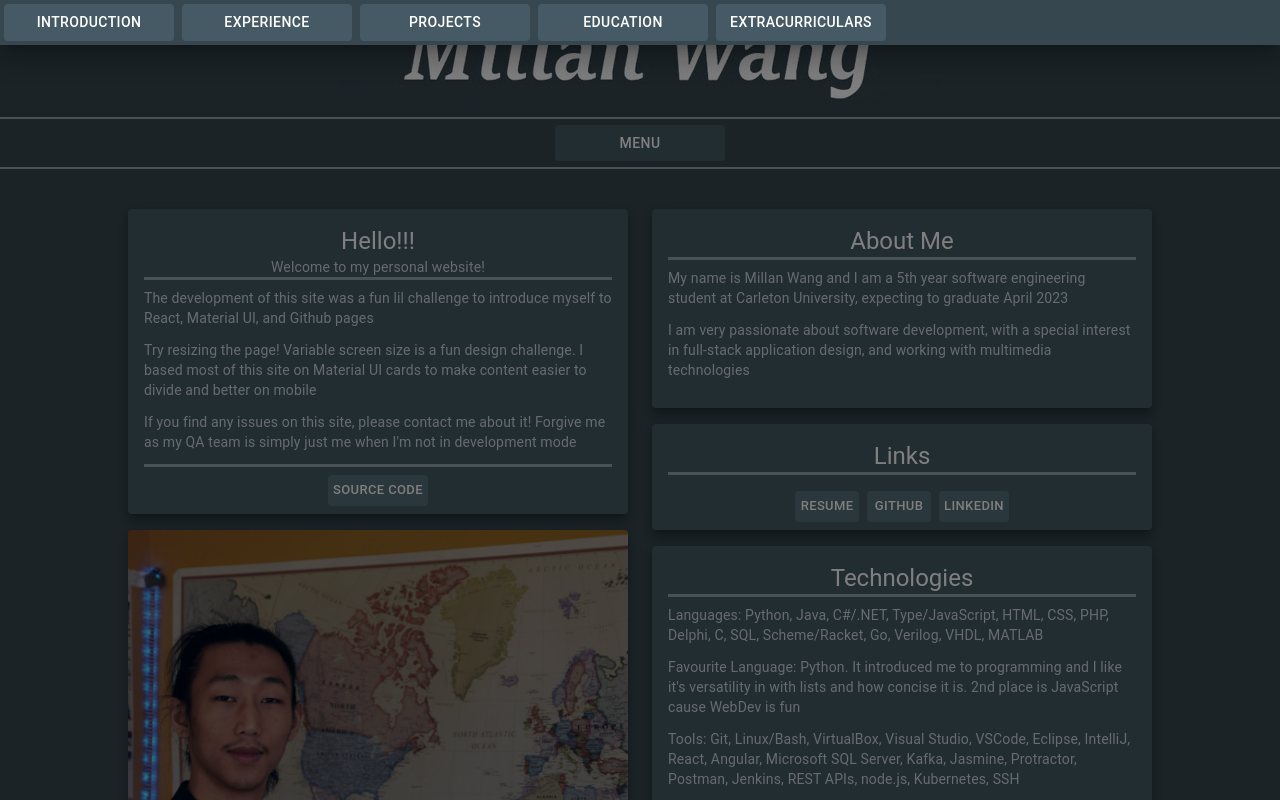
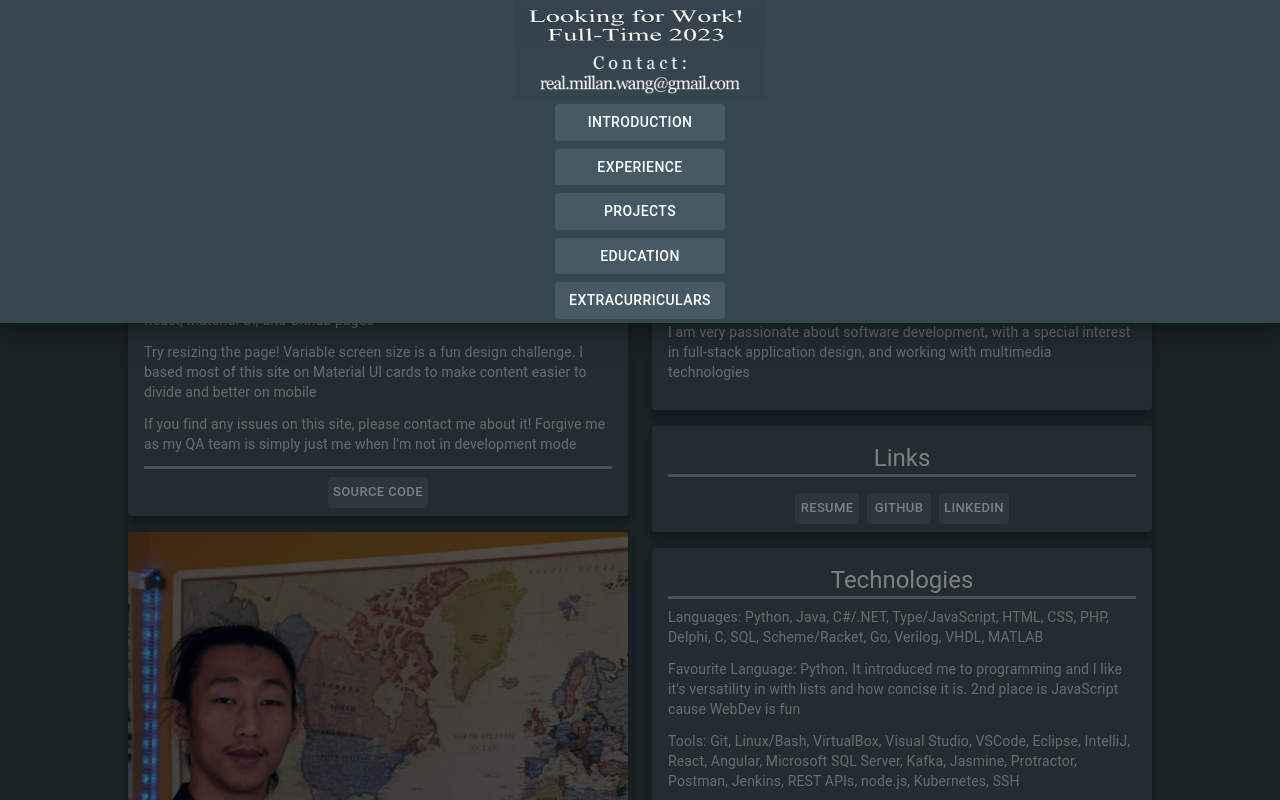
Before and after one commit to MillanWang/i, a React (Create React App) app: page / in a window 1280 px wide. Both pictures are taken after a click on the button "MENU". Shown: the top 800 px of the page. Built offline with nearby package versions, Linux system fonts and the light colour scheme.

Commit message:
Minor styling updates. Planning out how to better handle window resizes

```diff
--- a/src/App.tsx
+++ b/src/App.tsx
@@ -28,7 +28,7 @@ const mainAppTheme = createTheme({
   typography: {
     //TODO : Consider using a more personalized font. Perhaps implement my own handwriting
   },
-  breakpoints: {
+  breakpoints: { //TODO : Revise these and also design the cards around the diff levels. Constant min width ain't gonna work and there should be quantized steps for steppy instead of stretchy cards
     values: {
       xs: 0,
       sm: 600,
--- a/src/components/HeaderBar.tsx
+++ b/src/components/HeaderBar.tsx
@@ -61,18 +61,27 @@ const HeaderBar = ({ sections }: HeaderBarProps) => {
                 />{/* This NavBarImage only appears on large screens. Replaced by button on small screens */}
 
                 {/* Navigation buttons */}
-                {/* <Grid container spacing={1} direction="row" justifyContent="center" alignItems="center" maxWidth={1120}> */}
+                <Grid
+                    container
+                    spacing={1}
+                    direction="row"
+                    sx={{
+                        justifyContent: "center",
+                        alignItems: "center",
+                        maxWidth: 1120,
+                        display: { xs: 'none', xl: 'flex' }, //Hide on small screen. Only show on big
+                    }}>
 
-                {/* {sections.map((section) => (
+                    {sections.map((section) => (
                         <Grid item xs="auto" key={"NavLinkButton_" + section.title}>
                             <Link href={"#" + section.url}>
                                 <Button children={section.title} sx={navButtonTheme} />
                             </Link>
                         </Grid>
-                    ))} */}
+                    ))}
 
 
-                {/* </Grid> */}
+                </Grid>
                 {/* End of Navigation buttons */}
 
 
@@ -117,7 +126,7 @@ function MenuDrawer({ sections }: HeaderBarProps) {
     const [drawerIsOpen, setDrawerIsOpen] = React.useState(false);
     return (
         <React.Fragment>
-            <Button sx={navButtonTheme} onClick={() => { setDrawerIsOpen(true) }}>
+            <Button sx={menuButtonTheme} onClick={() => { setDrawerIsOpen(true) }}>
                 MENU
                 {/* TODO : Add buger icon here */}
             </Button>
@@ -127,15 +136,23 @@ function MenuDrawer({ sections }: HeaderBarProps) {
                 open={drawerIsOpen}
                 onClose={() => { setDrawerIsOpen(false) }}
             >
-                <Box sx={{ backgroundColor: "primary.dark" }}>
-
+                <Box sx={menuDrawerTheme}>
+                    {/* TODO : Consider how to show these in the drawer */}
+                    <NavBarImage
+                        image={looking4WorkGif}
+                        alt="Looking for work: Full Time 2023"
+                        tooltip={<NavGifTooltip {...looking4WorkNavGif} />}
+                    />
+                    <NavBarImage
+                        image={contactEmail}
+                        alt="Contact: real.millan.wang@gmail.com"
+                        tooltip={<NavGifTooltip {...contactNavGif} />}
+                    />
                     {sections.map((section) => (
                         <Link href={"#" + section.url} onClick={() => { setDrawerIsOpen(false) }}>
-                            <Button
-                                sx={navButtonTheme}
-
-                                children={section.title}
-                            />
+                            <Button sx={navButtonTheme}>
+                                {section.title}
+                            </Button>
                         </Link>
                     ))}
                 </Box>
@@ -201,7 +218,7 @@ const NavBarImage = ({ tooltip, image, alt }: NavBarImageProps) => {
     )
 }
 
-const SmallScreenContactButton = () => {
+const SmallScreenContactButton = () => { //TODO : Figure out a better way to implement this. Tooptips are gonna be confusing on mobile
     const TooltipInfo = (
         <React.Fragment>
             <NavGifTooltip {...contactNavGif} />
@@ -228,7 +245,7 @@ const titleToolbarTheme = {
     borderBottom: 2,
     borderColor: 'text.disabled',
     bgcolor: "primary.dark",
-    justifyContent: "center"
+    justifyContent: "center",
 }
 
 const titleImageTheme = {
@@ -237,7 +254,7 @@ const titleImageTheme = {
     flex: 1,
     width: "100%",
     height: "100%",
-    resizeMode: 'contain'
+    resizeMode: 'contain',
 }
 
 const navToolbarTheme = {
@@ -246,7 +263,7 @@ const navToolbarTheme = {
     borderColor: 'text.disabled',
     bgcolor: "primary.dark",
     flex: 1,
-    resizeMode: 'contain'
+    resizeMode: 'contain',
 }
 
 const navButtonTheme = {
@@ -260,15 +277,27 @@ const navButtonTheme = {
     },
 }
 
+const menuButtonTheme = {
+    ...navButtonTheme,
+    display: { xs: 'block', xl: 'none' }, //Hide on big screen. Only show on small
+};
+
+const menuDrawerTheme = {
+    backgroundColor: "primary.dark",
+    display: "grid",
+    justifyItems: "center",
+
+}
+
 const contactNavButtonTheme = {
     ...navButtonTheme,
-    display: { xs: 'block', xl: 'none' } //Hide on big screen. Only show on small
+    display: { xs: 'block', xl: 'none' }, //Hide on big screen. Only show on small
 }
 
 const navBarImageTheme = {
     height: 50,
     width: 250,
-    display: { xs: 'none', xl: 'block' } //Hide on small screen. Only show on big
+    // display: { xs: 'none', xl: 'block' }, //Hide on small screen. Only show on big
 }
 
 export default HeaderBar;
```
